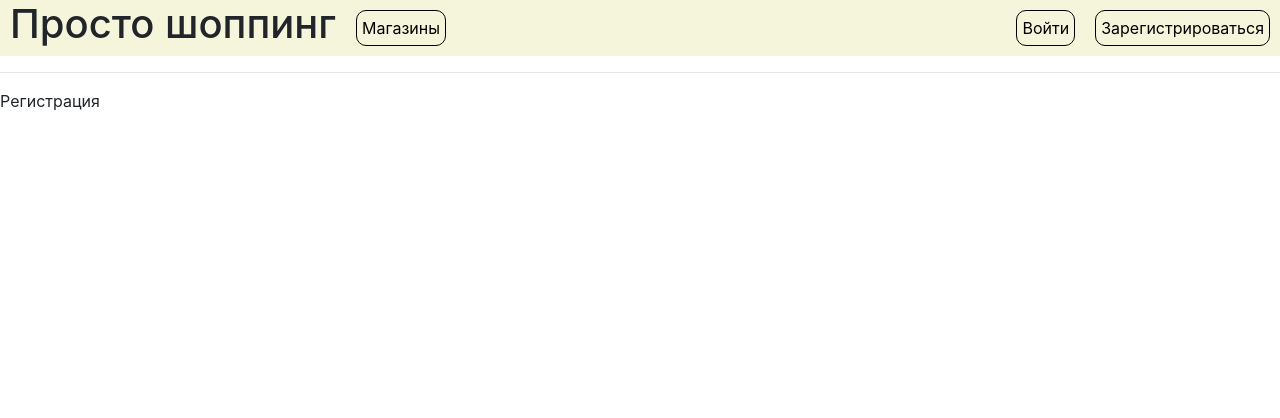
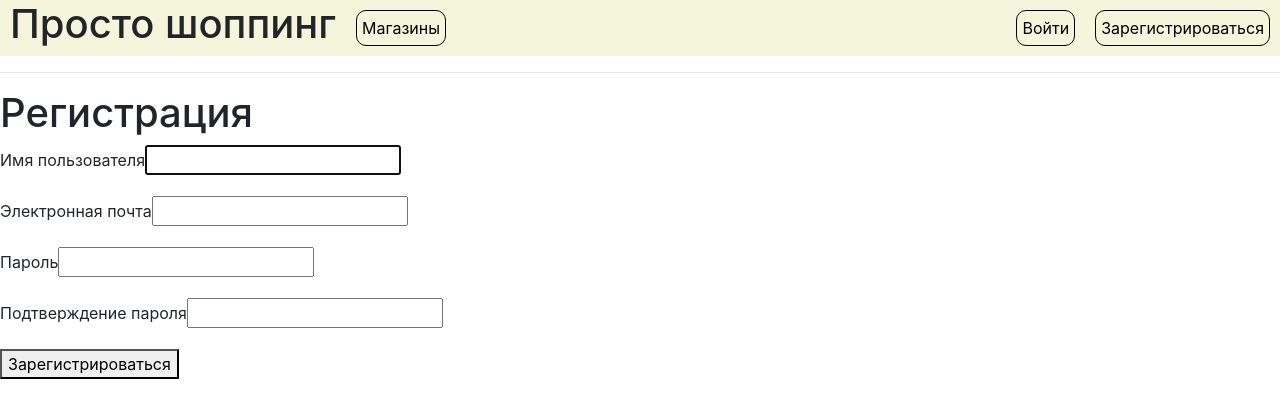
Before and after one commit to chimchimster/easy_shop, a Django app: page /register in a window 1280 px wide. Shown: the top 418 px of the page. Run offline with Django 3.2, Linux system fonts and the light colour scheme; parts of the project's set-up code (start-up, migrations or seed data) failed here and were passed over; some libraries are stand-ins or nearby versions.

Commit message:
added simple registration

```diff
--- a/easyshopping/shopper/forms.py
+++ b/easyshopping/shopper/forms.py
@@ -1,5 +1,7 @@
 from django import forms
 from django.contrib.auth.forms import AuthenticationForm, UserCreationForm
+from django.contrib.auth.models import User
+from django.contrib.auth import get_user_model
 from .models import Shop
 
 
@@ -21,5 +23,9 @@ class LoginForm(AuthenticationForm):
 class RegistrationForm(UserCreationForm):
     username = forms.CharField(label='Имя пользователя', widget=forms.TextInput())
     email = forms.CharField(label='Электронная почта', widget=forms.EmailInput())
-    password = forms.CharField(label='Пароль', widget=forms.PasswordInput())
-    repeat_password = forms.CharField(label='Подтверждение пароля', widget=forms.PasswordInput())
+    password1 = forms.CharField(label='Пароль', widget=forms.PasswordInput())
+    password2 = forms.CharField(label='Подтверждение пароля', widget=forms.PasswordInput())
+
+    class Meta:
+        model = get_user_model()
+        fields = ('username', 'email', 'password1', 'password2')
--- a/easyshopping/shopper/templates/shopper/layout.html
+++ b/easyshopping/shopper/templates/shopper/layout.html
@@ -40,7 +40,7 @@
                     <a class="nav-link" href="{% url 'login' %}">Войти</a>
                 </li>
                 <li class="nav-item">
-                    <a class="nav-link" href="">Зарегистрироваться</a>
+                    <a class="nav-link" href="{% url 'register' %}">Зарегистрироваться</a>
                 </li>
             {% endif %}
         </ul>
--- a/easyshopping/shopper/templates/shopper/register.html
+++ b/easyshopping/shopper/templates/shopper/register.html
@@ -1,8 +1,19 @@
 {% extends 'shopper/layout.html' %}
 
 {% block body %}
-{{ title }}
+<h1>{{ title }}</h1>
 
-<form method="post"></form>
+
+<form method="post">
+    {% csrf_token %}
+    {{ form.non_field_errors }}
+
+    {% for f in form %}
+        <p><label for="{{ f.id_for_label }}">{{ f.label }}</label>{{ f }}</p>
+        <div>{{ f.errors }}</div>
+    {% endfor %}
+
+    <button type="submit">Зарегистрироваться</button>
+</form>
 
 {% endblock %}
--- a/easyshopping/shopper/views.py
+++ b/easyshopping/shopper/views.py
@@ -3,7 +3,7 @@ from django.urls import reverse_lazy
 from django.views.generic import TemplateView, ListView, DetailView, CreateView
 from django.contrib.auth.views import LoginView
 from django.shortcuts import render, redirect
-from .models import Good, Shop
+from .models import Good, Shop, User
 from .forms import SearchForm, LoginForm, RegistrationForm
 
 
@@ -69,6 +69,7 @@ class UserLogin(LoginView):
     def get_success_url(self):
         return reverse_lazy('index')
 
+
 class RegisterUser(CreateView):
     form_class = RegistrationForm
     template_name = 'shopper/register.html'
```
Also changed, not shown: easyshopping/db.sqlite3 (added).
